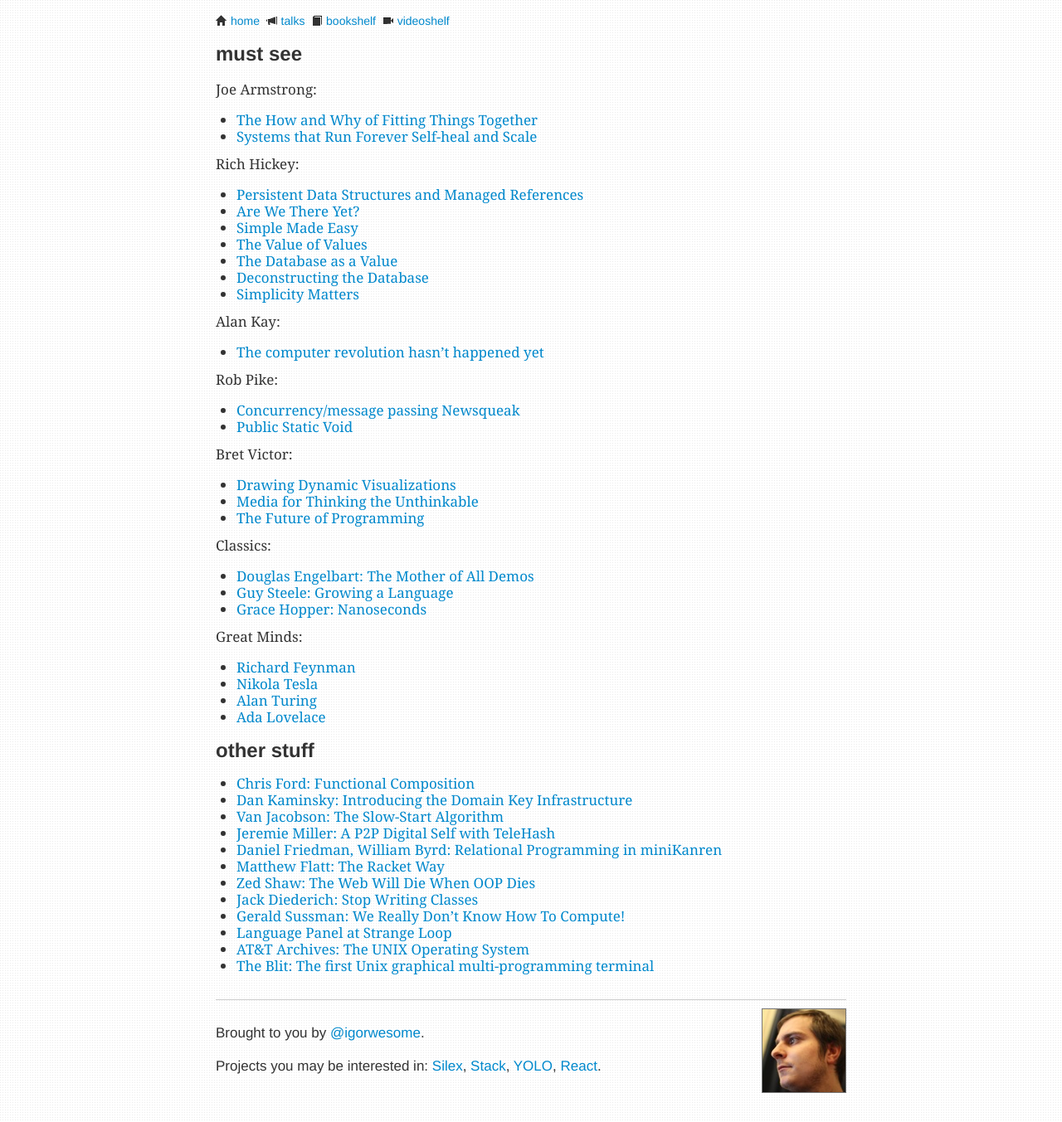
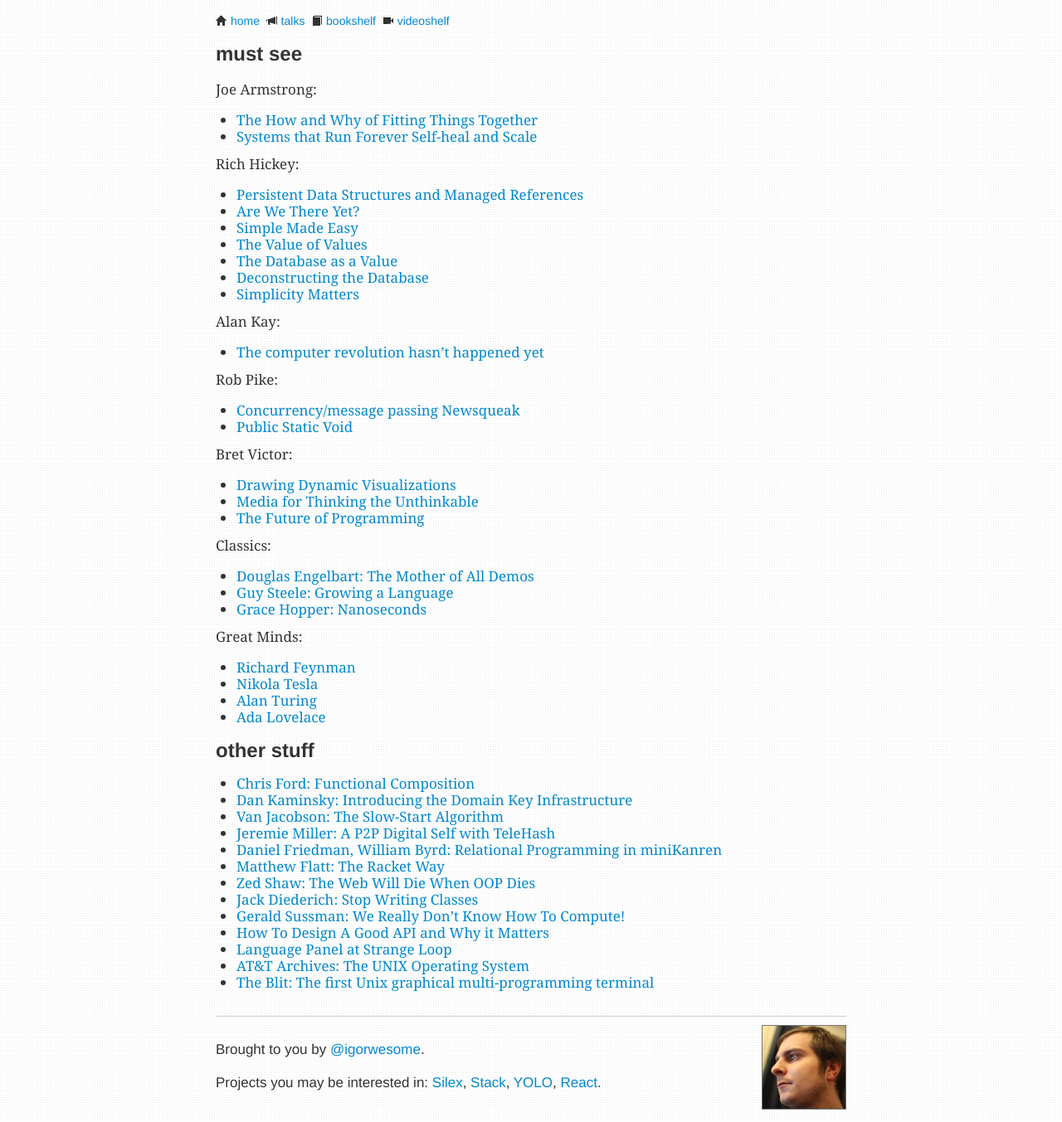
Before and after one commit to igorw/weblog, a Jekyll site: the page built from videoshelf.md, in a window 1280 px wide. Shown: the whole page at 83% size. Built offline with Jekyll 4.4.1, drawn with Linux system fonts in a browser that asks for light colours; Markdown is read by kramdown in place of the engine named in the settings.

Commit message:
add how to design a good api to videoshelf

```diff
--- a/videoshelf.md
+++ b/videoshelf.md
@@ -59,6 +59,7 @@ Great Minds:
 * [Zed Shaw: The Web Will Die When OOP Dies](https://vimeo.com/43380467)
 * [Jack Diederich: Stop Writing Classes](https://www.youtube.com/watch?v=o9pEzgHorH0)
 * [Gerald Sussman: We Really Don't Know How To Compute!](http://www.infoq.com/presentations/We-Really-Dont-Know-How-To-Compute)
+* [How To Design A Good API and Why it Matters](https://www.youtube.com/watch?v=aAb7hSCtvGw)
 * [Language Panel at Strange Loop](http://www.infoq.com/presentations/Language-Panel)
 * [AT&T Archives: The UNIX Operating System](https://www.youtube.com/watch?v=tc4ROCJYbm0)
 * [The Blit: The first Unix graphical multi-programming terminal](https://www.youtube.com/watch?v=emh22gT5e9k)
```
